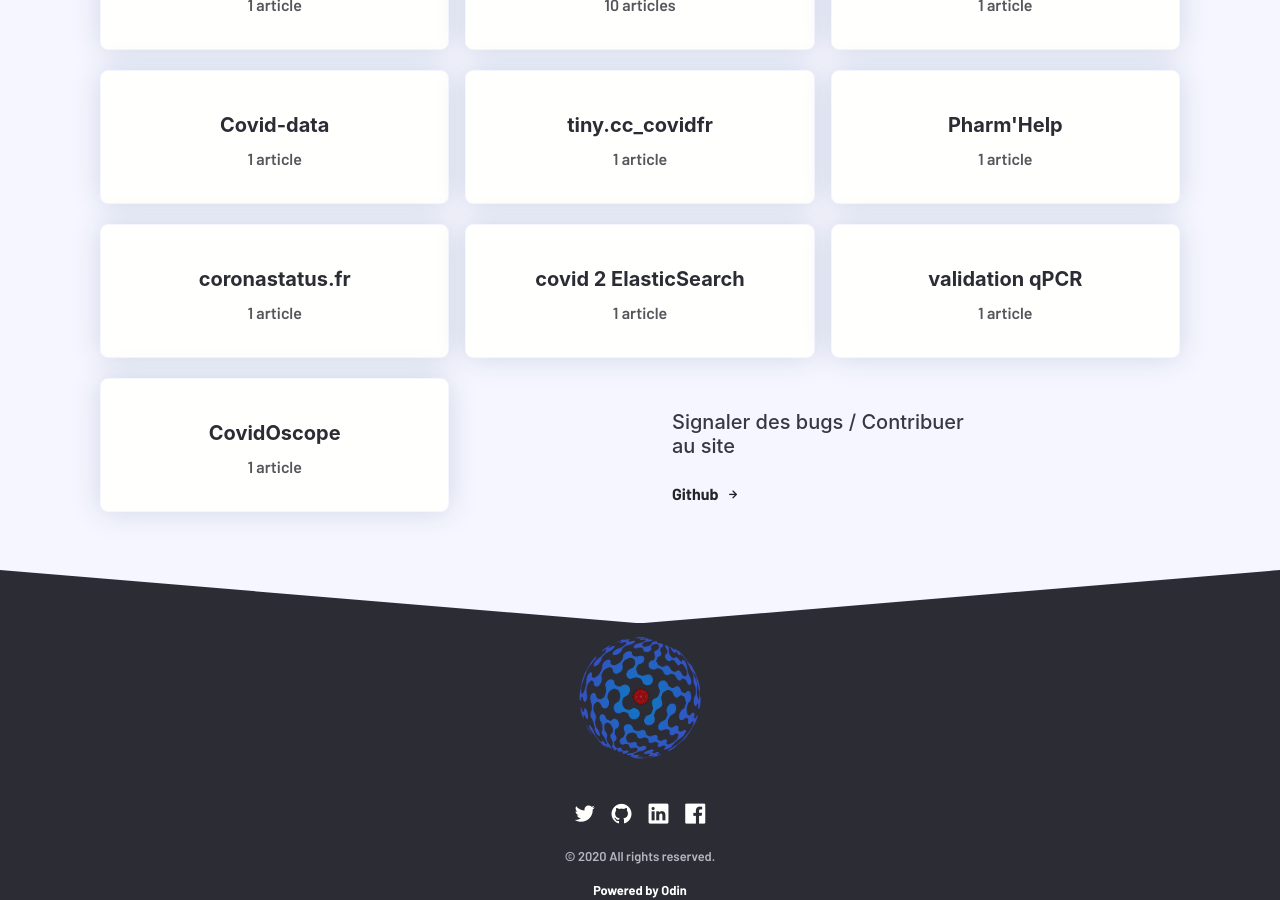
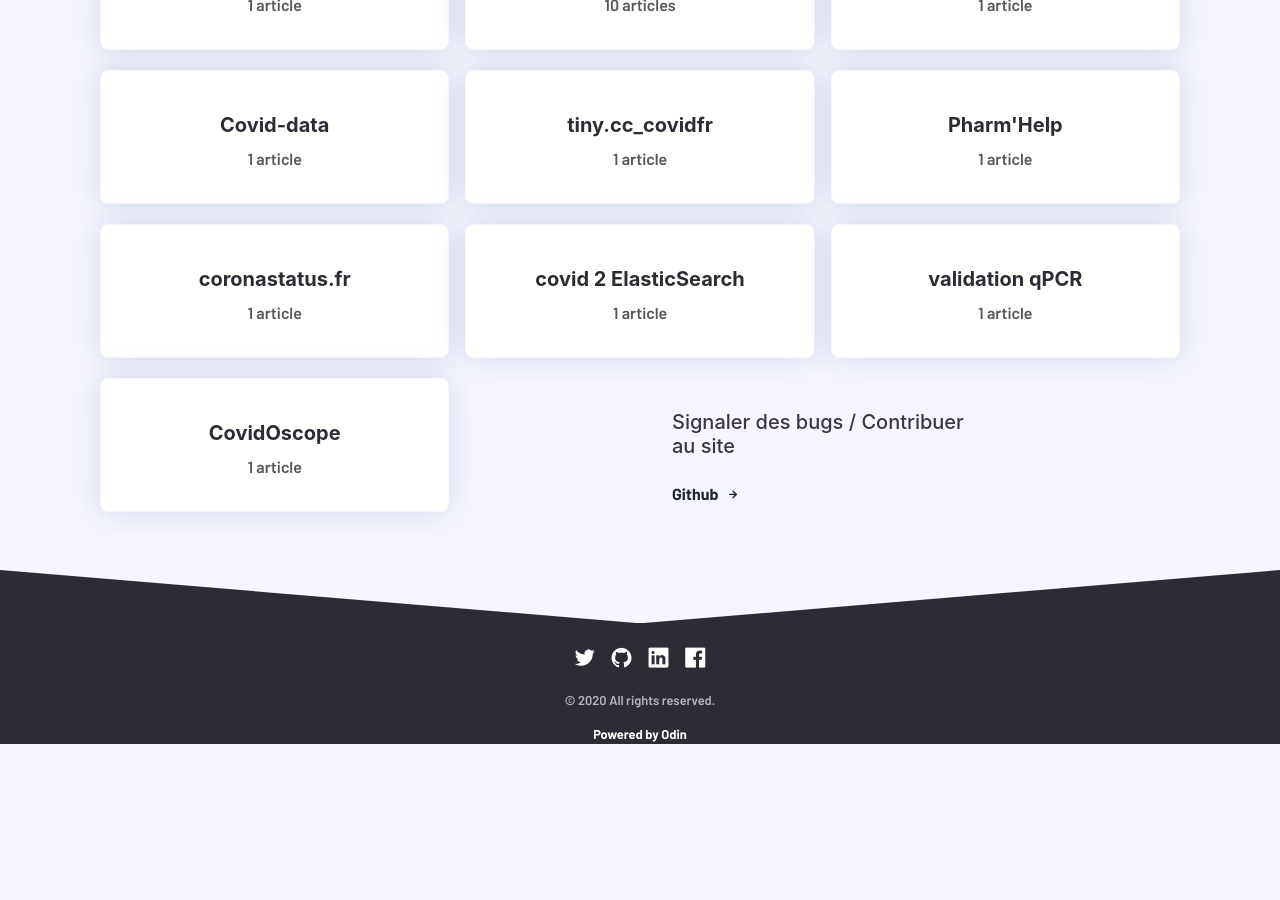
Before and after one commit to armelsoubeiga/FasoLangue-Lab, a Jekyll site: the page built from index.html, in a window 1280 px wide and 900 px high, scrolled down 1070 px. Built offline with Jekyll 4.4.1, drawn with Linux system fonts in a browser that asks for light colours; nearby versions of some CDN libraries; comment, search, counter and statistics services are not loaded; after the commit the page ends 1814 px from its top, so only the background shows below that.

Commit message:
Update footer.html

```diff
--- a/_includes/footer.html
+++ b/_includes/footer.html
@@ -4,7 +4,7 @@
   <div class="container grid-xl footer-contents mb-0">
     <div class="columns text-center">
       <div class="column col-12">
-        <img style="max-width: 10%; min-width: 150px; opacity: 0.7;" src="{{ site.baseurl }}/assets/{{ site.brand_logo }}"/>
+<!--         <img style="max-width: 10%; min-width: 150px; opacity: 0.7;" src="{{ site.baseurl }}/assets/{{ site.brand_logo }}"/> -->
         <div class="footer-social my-4">
             {% if site.twitter_username == null %}
             {% else %}
```
